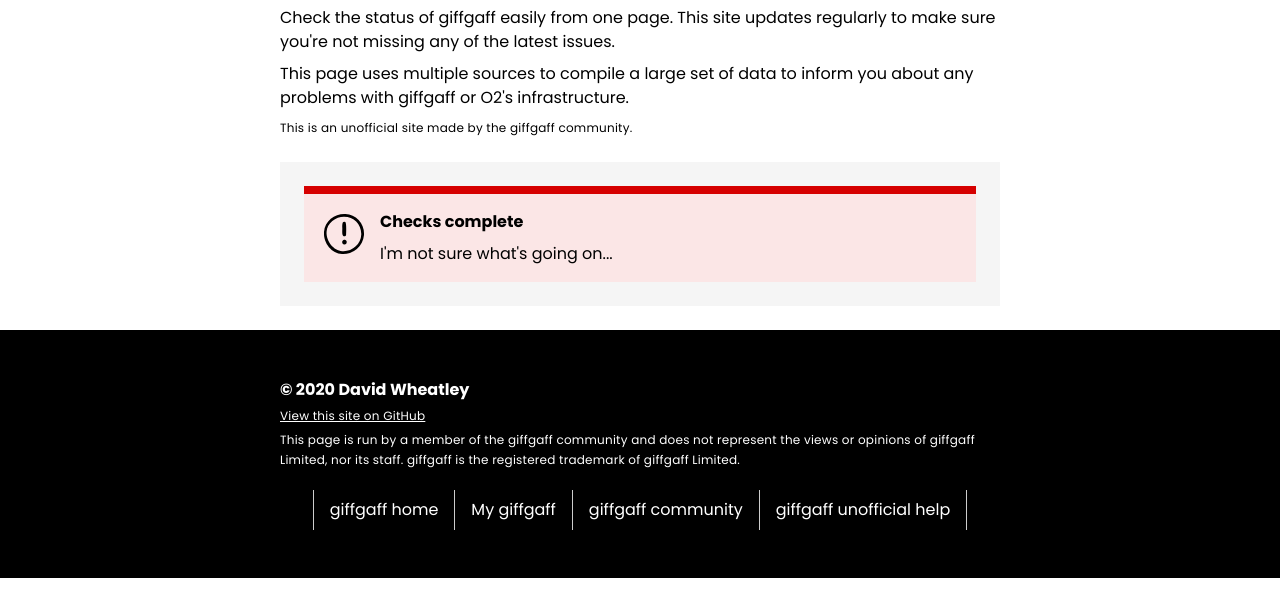
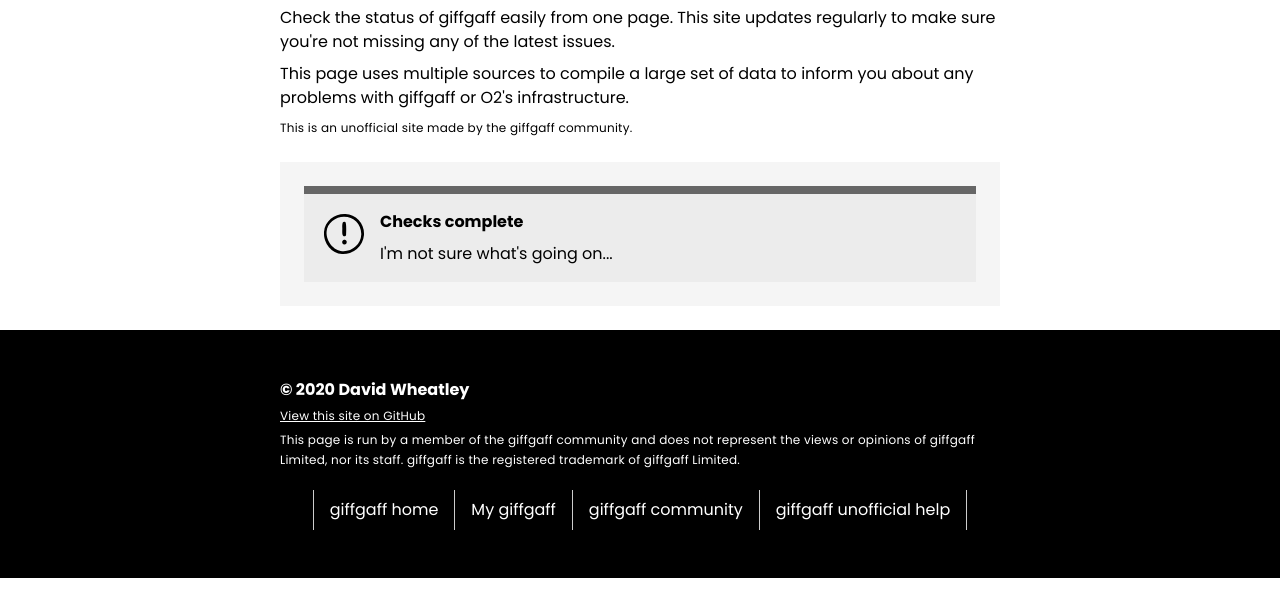
Before and after one commit to davwheat/giffgaff-status, a Gatsby site: page / in a window 1280 px wide. Shown: the part 203-800 px from the top of the page. Built offline with nearby package versions, Linux system fonts and the light colour scheme; Gatsby itself is replaced by a stand-in of ours; no server answers.

Commit message:
Add unknown minor alert style

```diff
--- a/src/components/giffgaff/MinorAlert.js
+++ b/src/components/giffgaff/MinorAlert.js
@@ -16,6 +16,7 @@
         [type === 'info' && styles.info],
         [type === 'warning' && styles.warning],
         [type === 'success' && styles.success],
+        [type === 'unknown' && styles.bland],
         [type === 'plain' && styles.bland]
       )}
     >
```
